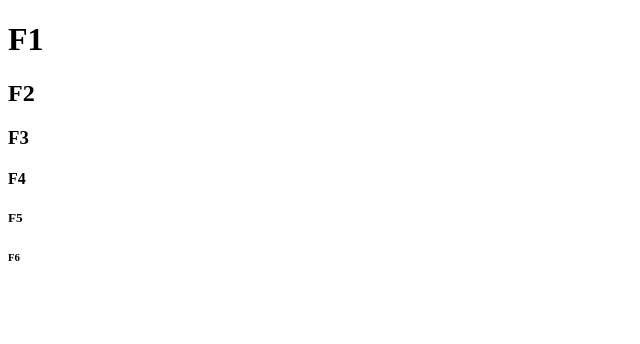
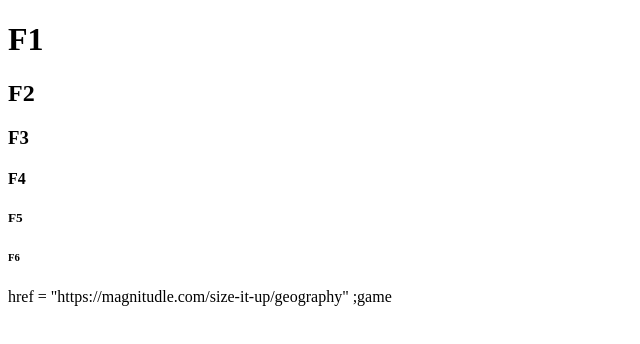
Before and after one commit to samyogpandit309-dot/web-dev, a plain HTML site: page index.html in a window 1280 px wide. Shown: the whole page, without its empty margins (0-640 px from the left). Drawn offline with Linux system fonts and the light colour scheme.

Commit message:
Update index.html

```diff
--- a/index.html
+++ b/index.html
@@ -12,5 +12,6 @@
     <h4>F4</h4>
     <h5>F5</h5>
     <h6>F6</h6>
+    <p1> href = "https://magnitudle.com/size-it-up/geography" ;game </p1>
 </body>
 </html>
```
